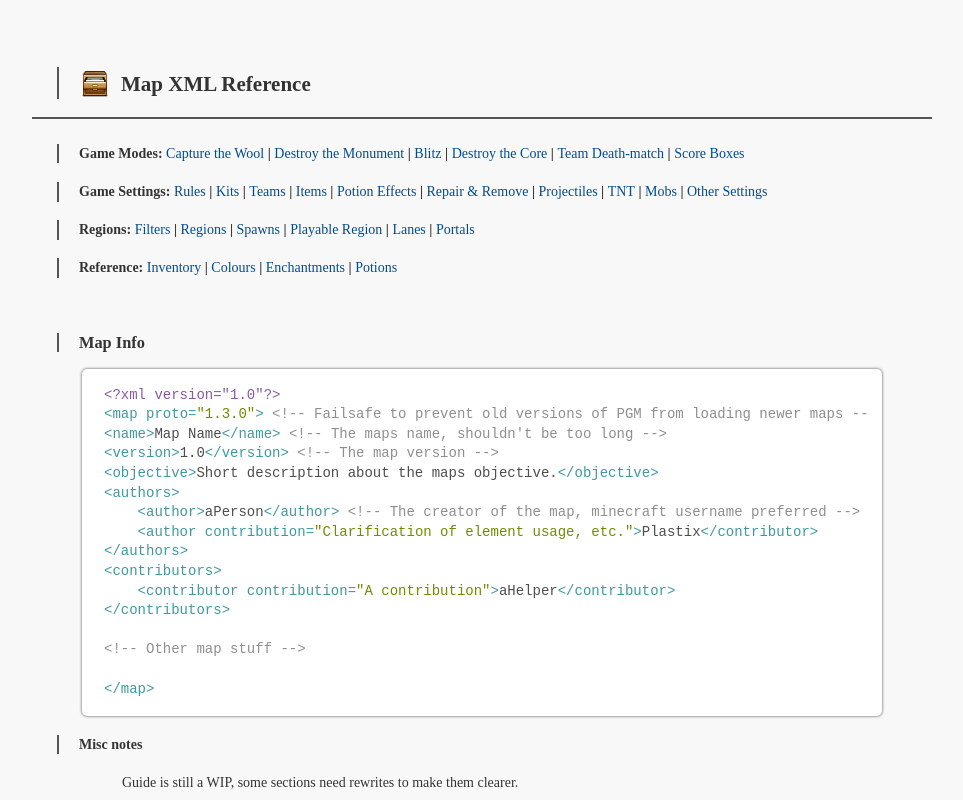
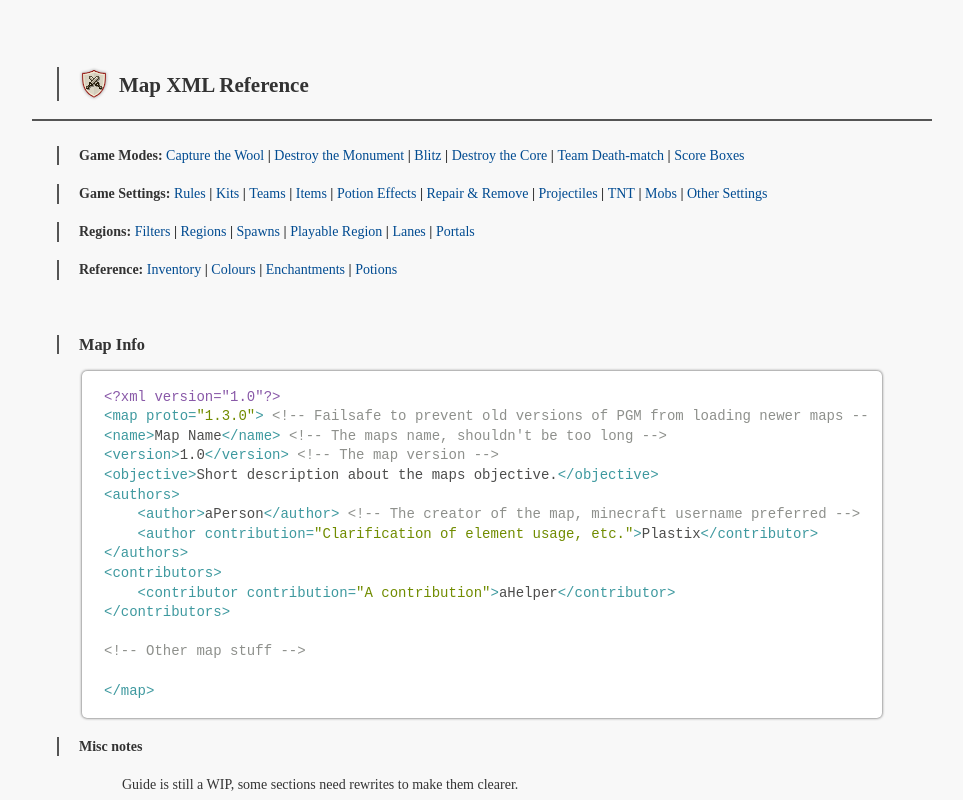
Before and after one commit to SkepticalTech/PGM-XML-Reference, a plain HTML site: page index.html in a window 1280 px wide. Shown: the top 800 px of the page, without its empty margins (158-1121 px from the left). Drawn offline with Linux system fonts and the light colour scheme.

Commit message:
Use the oc.tc logo instead of the file cabinet.

```diff
--- a/index.html
+++ b/index.html
@@ -17,7 +17,7 @@
 <div id="container">
 
 
-<h2><img src="./images/Cabinet.png" alt="" /><span id="pageTop">Map XML Reference</span></h2>
+<h2><img src="./images/logo.png" alt="" /><span id="pageTop">Map XML Reference</span></h2>
 
 <hr />
 
--- a/style.css
+++ b/style.css
@@ -88,7 +88,7 @@ html {
 	}
 
 	h2 img {
-	  vertical-align: -8px;
+	  vertical-align: -9px;
 	  padding-right: 10px;
 	}
 
```
Also changed, not shown: 1 other file.
